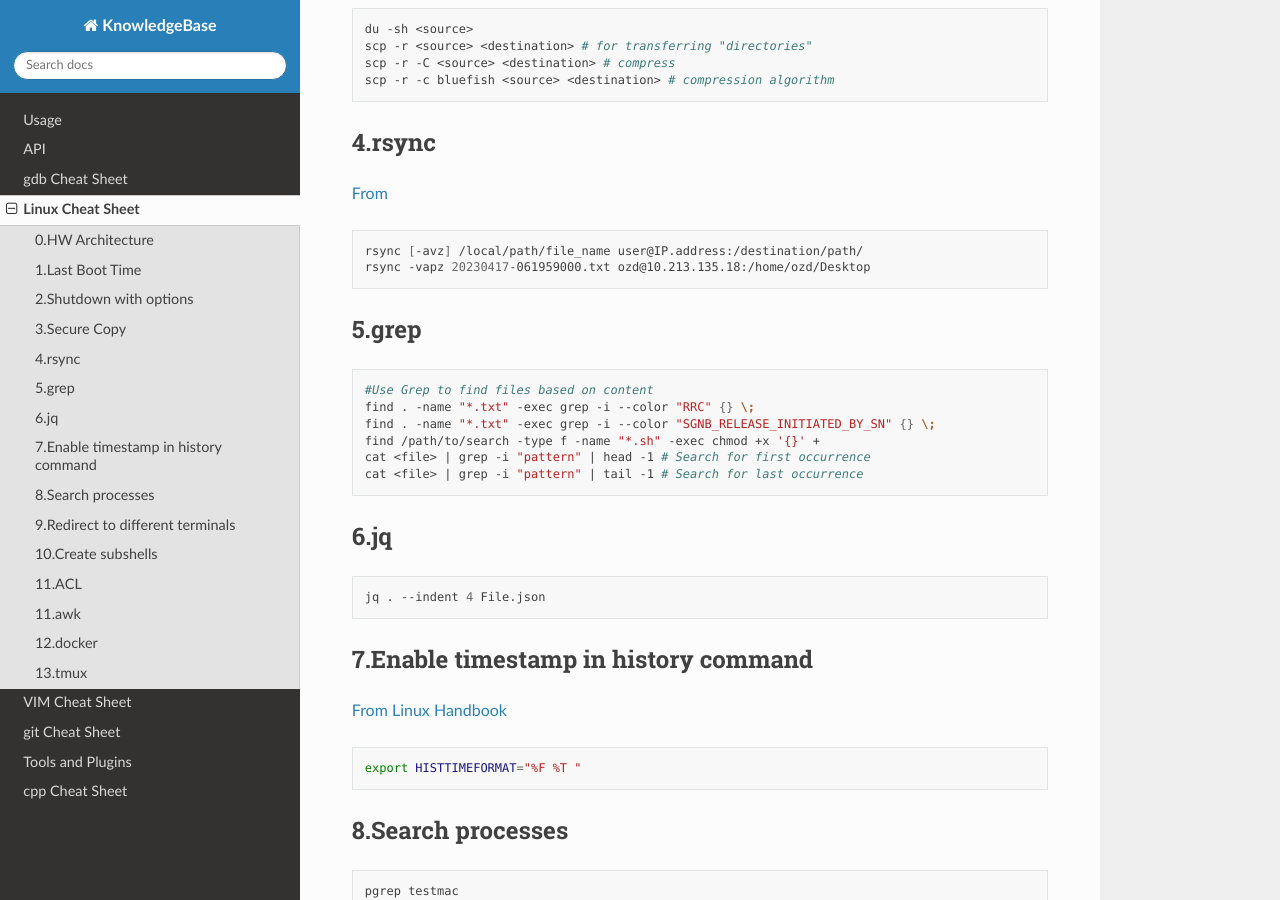
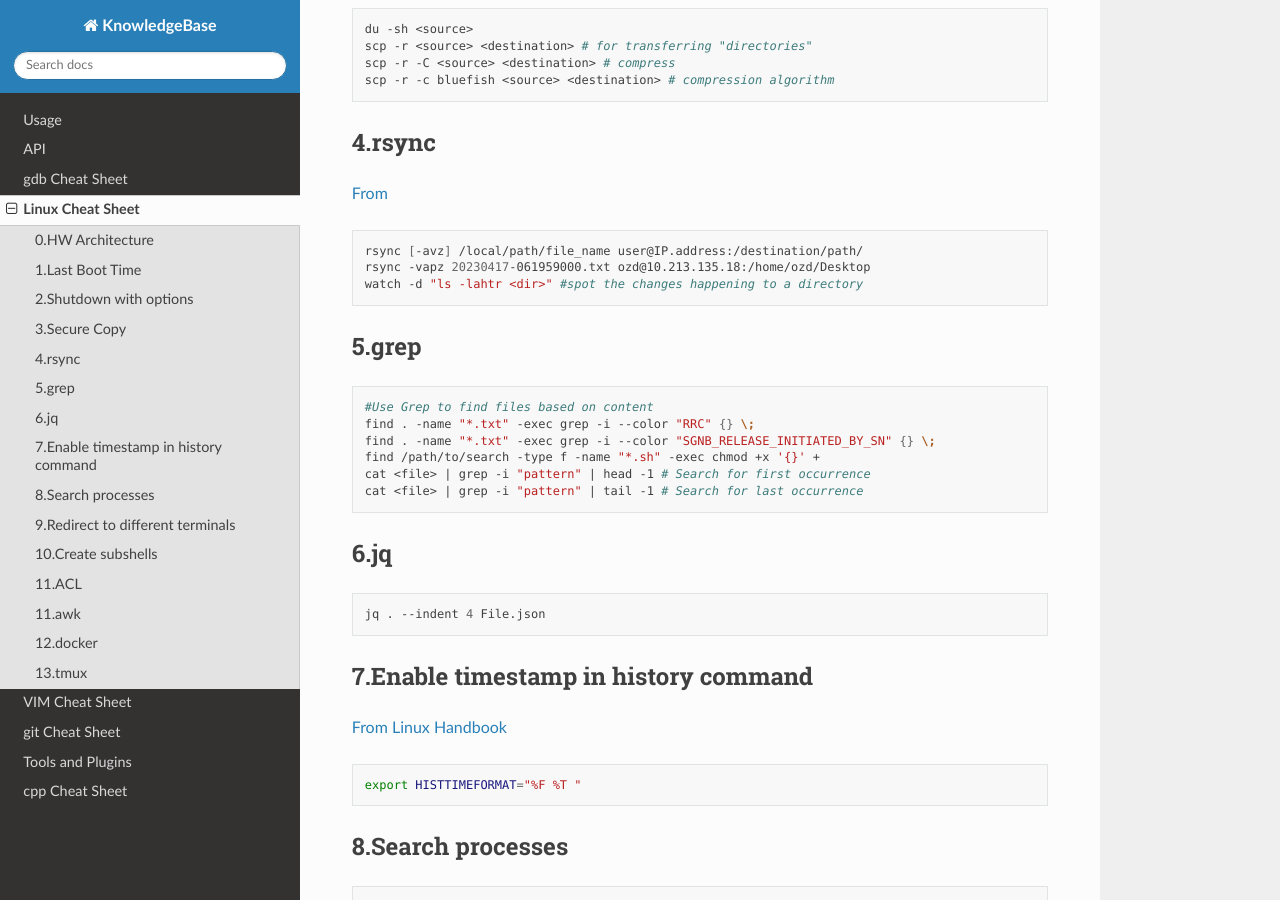
Before and after one commit to celikelozdinc/KnowledgeBase, a Sphinx documentation site: the page built from docs/source/linux.rst, in a window 1280 px wide and 900 px high, scrolled down 691 px. Built offline with Sphinx 7.4.7 and the Read the Docs theme 3.1.0, drawn with Linux system fonts in a browser that asks for light colours.

Commit message:
Update linux.rst

```diff
--- a/docs/source/linux.rst
+++ b/docs/source/linux.rst
@@ -45,6 +45,8 @@ Linux Cheat Sheet
 
     rsync [-avz] /local/path/file_name user@IP.address:/destination/path/
     rsync -vapz 20230417-061959000.txt ozd@10.213.135.18:/home/ozd/Desktop
+    watch -d "ls -lahtr <dir>" #spot the changes happening to a directory
+
 
 5.grep
 -------
```
